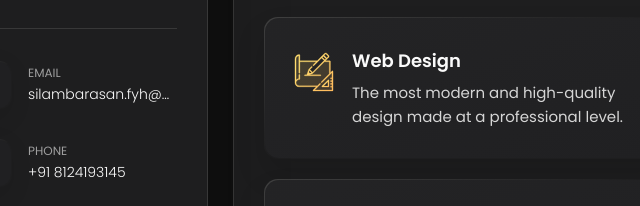
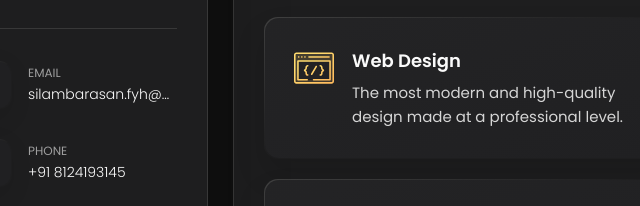
Before and after one commit to simbufyh/Silambarasan-portfolio, a plain HTML site: page index.html in a window 1280 px wide. Shown: the part 392-598 px from the top of the page, 107-747 px from the left. Drawn offline with nearby package versions, Linux system fonts and the light colour scheme.

Commit message:
Update index.html

```diff
--- a/index.html
+++ b/index.html
@@ -228,8 +228,8 @@
             <li class="service-item">
 
               <div class="service-icon-box">
-                <img src="/assets/images/icon-design.svg"
-                 alt="design icon" width="40">
+                <img src="/assets/images/icon-dev.svg"
+                 alt="development icon" width="40">
               </div>
 
               <div class="service-content-box">
```
